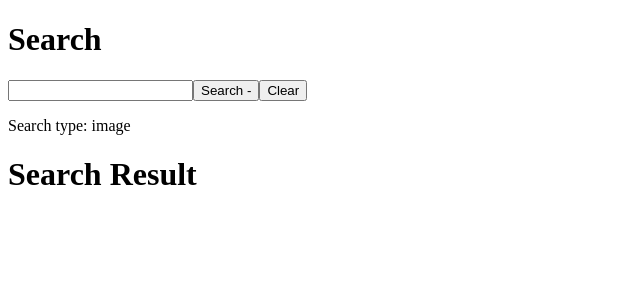
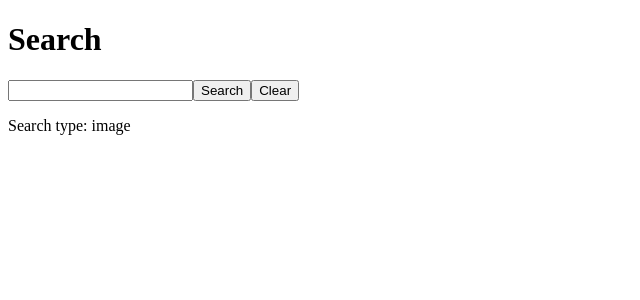
Before and after one commit to chochinlu/nasa-images, a React (Create React App) app: page / in a window 1280 px wide. Shown: the top 300 px of the page, without its empty margins (0-640 px from the left). Built offline with nearby package versions, Linux system fonts and the light colour scheme.

Commit message:
Basic result view

```diff
--- a/src/components/App.js
+++ b/src/components/App.js
@@ -7,9 +7,9 @@ const NASA_QUERY_URL = 'https://images-api.nasa.gov/search?media_type=image&q=';
 
 function App() {
   const [fetching, setFetching] = useState(false);
-  const [error, setError] = useState('');
-  const [items, setItems] = useState([]);
-  const [links, setLinks] = useState([]);
+  const [error, setError] = useState(null);
+  const [items, setItems] = useState(null);
+  const [links, setLinks] = useState(null);
 
   const queryImage = async query => {
     try {
--- a/src/components/Search.js
+++ b/src/components/Search.js
@@ -5,7 +5,7 @@ const SearchForm = ({ handleReset, isSubmitting, ...props }) => (
   <Form>
     <Field type="text" name="query" />
     <button type="submit" disabled={isSubmitting}>
-      Search - {isSubmitting}
+      Search
     </button>
     <button type="reset" onClick={handleReset}>
       Clear
--- a/src/components/SearchResult.js
+++ b/src/components/SearchResult.js
@@ -1,8 +1,20 @@
 import React from 'react';
 
-const SearchResult = props => (
-  <div>
-    <h1>Search Result</h1>
-  </div>
-);
+const SearchResult = ({ items, links }) => {
+  if (!items) {
+    return null;
+  }
+
+  if (items.length === 0) {
+    return <h3>Sorry, no matching results.</h3>;
+  }
+
+  return (
+    <div>
+      {items && <pre>{JSON.stringify(items[0], null, 2)}</pre>}
+      {links && <pre>{JSON.stringify(links, null, 2)}</pre>}
+    </div>
+  );
+};
+
 export default SearchResult;
```
